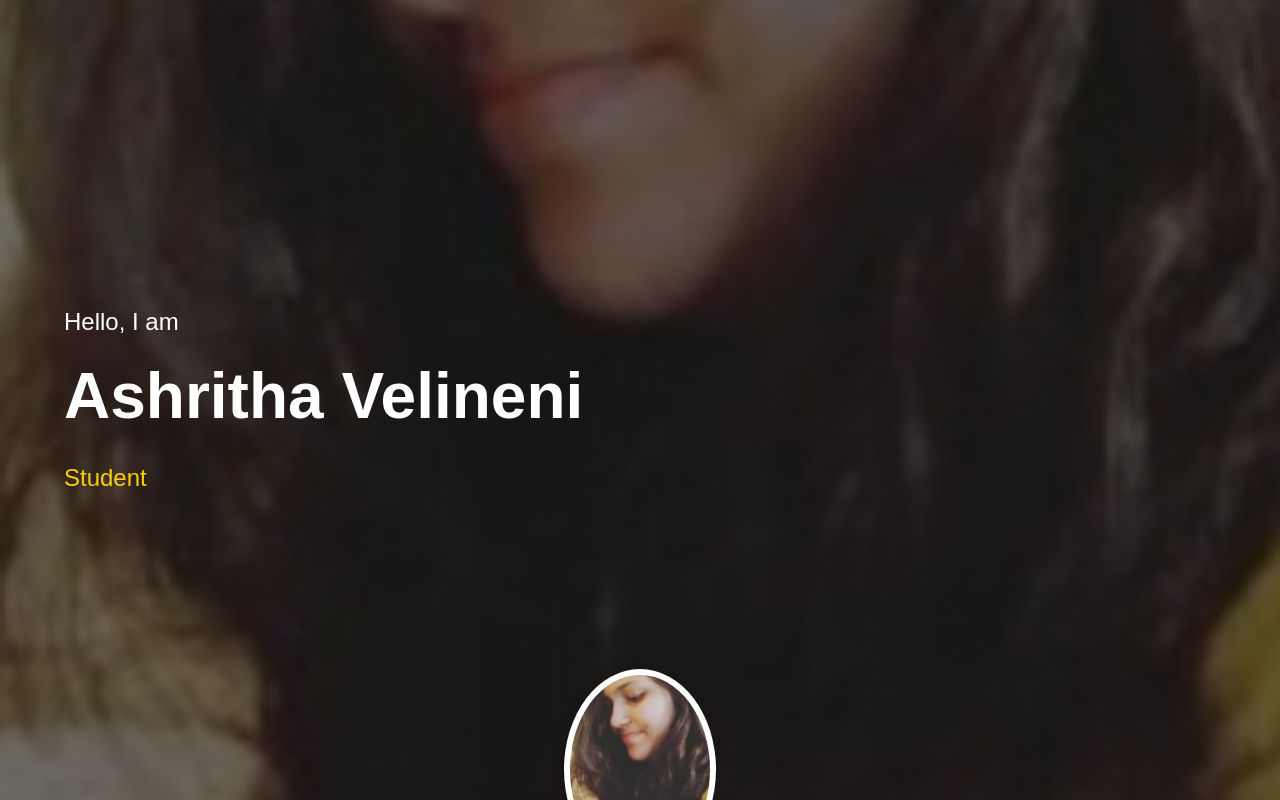
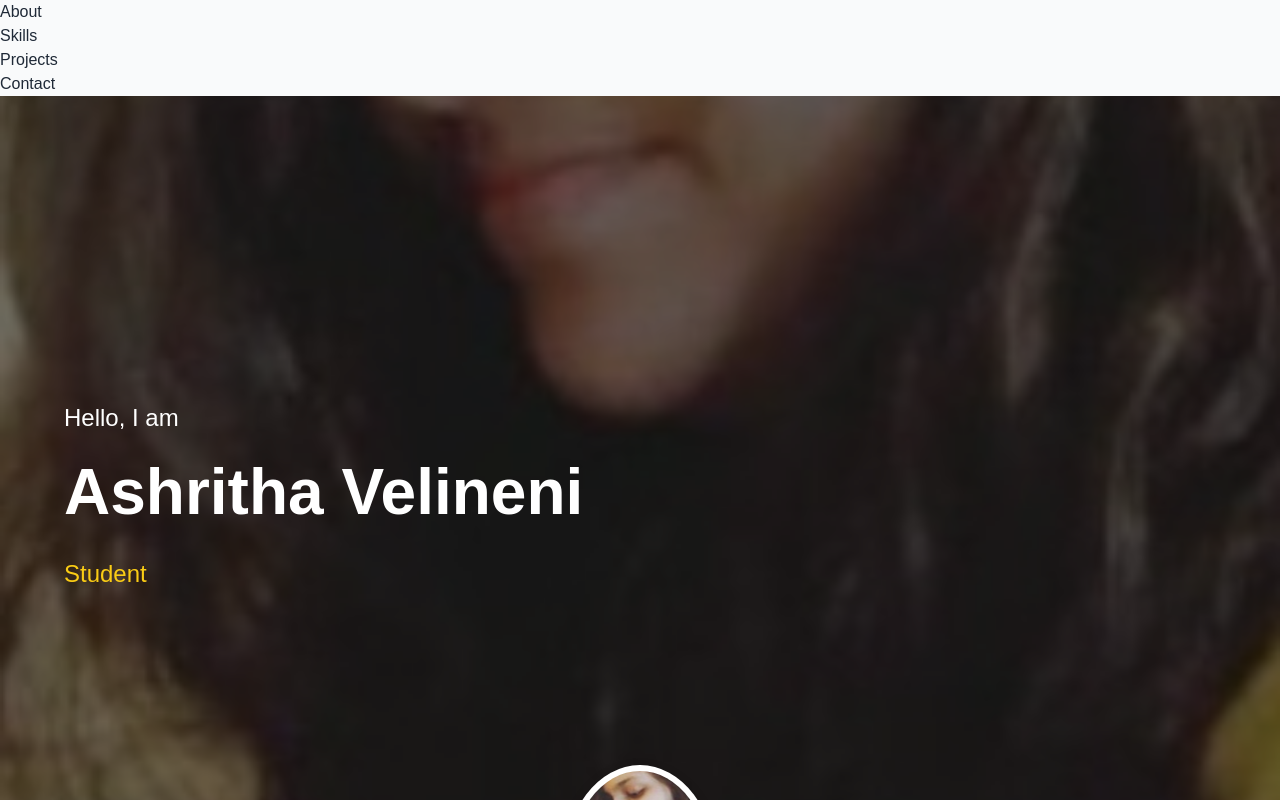
Before and after one commit to Ashritha-creator/Portfolio-ashritha, a Next.js app in the folder frontend/: page / in a window 1280 px wide. Shown: the top 800 px of the page. Built offline with nearby package versions, Linux system fonts and the light colour scheme; no server answers.

Commit message:
Update page.tsx

```diff
--- a/frontend/src/app/page.tsx
+++ b/frontend/src/app/page.tsx
@@ -49,8 +49,18 @@ export default function HomePage() {
 
   return (
     <div className="container">
+      <nav className="navbar">
+        <ul>
+          <li><a href="#about">About</a></li>
+          <li><a href="#skills">Skills</a></li>
+          <li><a href="#projects">Projects</a></li>
+          <li><a href="#contact">Contact</a></li>
+        </ul>
+      </nav>
+
       <section className="hero-banner">
         <div className="hero-overlay">
+
           <div className="hero-text">
             <p>Hello, I am</p>
             <h1>Ashritha Velineni</h1>
@@ -69,8 +79,7 @@ export default function HomePage() {
         </div>
       </section>
 
-
-      <section className="about">
+      <section id="about" className="about">
         <motion.h2 className="section-heading" initial={{ y: 50, opacity: 0 }} whileInView={{ y: 0, opacity: 1 }} transition={{ duration: 0.5 }}>
           About Me
         </motion.h2>
@@ -83,7 +92,7 @@ export default function HomePage() {
         </p>
       </section>
 
-      <section className="skills">
+      <section id="skills" className="skills">
         <motion.h2 className="section-heading" initial={{ y: 50, opacity: 0 }} whileInView={{ y: 0, opacity: 1 }} transition={{ duration: 0.5 }}>
           Skills
         </motion.h2>
@@ -96,7 +105,7 @@ export default function HomePage() {
         </div>
       </section>
 
-      <section className="projects">
+      <section id="projects" className="projects">
         <motion.h2 className="section-heading" initial={{ y: 50, opacity: 0 }} whileInView={{ y: 0, opacity: 1 }} transition={{ duration: 0.5 }}>
           Projects
         </motion.h2>
@@ -113,7 +122,7 @@ export default function HomePage() {
         </div>
       </section>
 
-      <section className="contact-form">
+      <section id="contact" className="contact-form">
         <motion.h2 className="section-heading" initial={{ y: 50, opacity: 0 }} whileInView={{ y: 0, opacity: 1 }} transition={{ duration: 0.5 }}>
           Contact Me
         </motion.h2>
```
Lines whose indentation alone changed are shown as unchanged.
